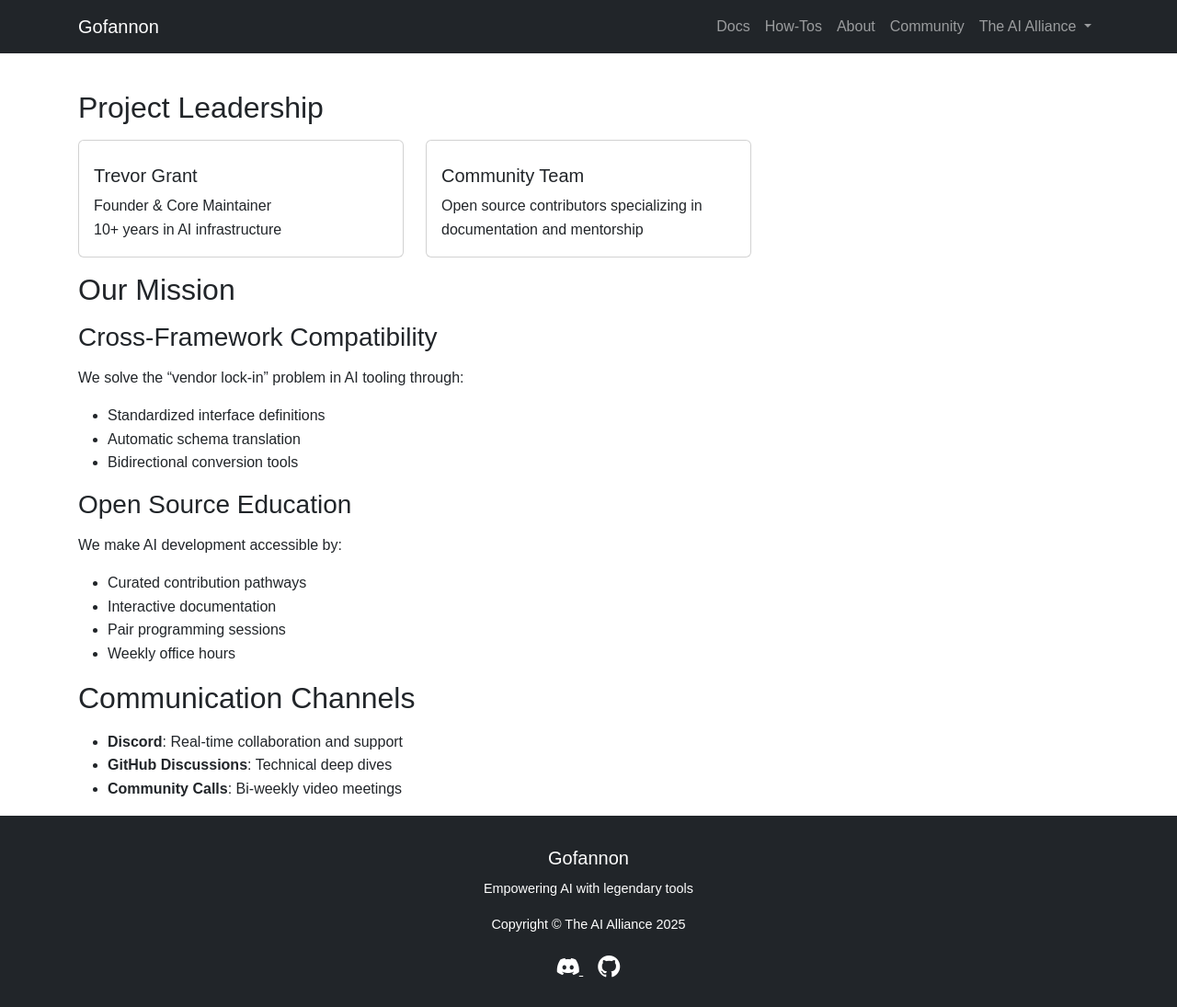
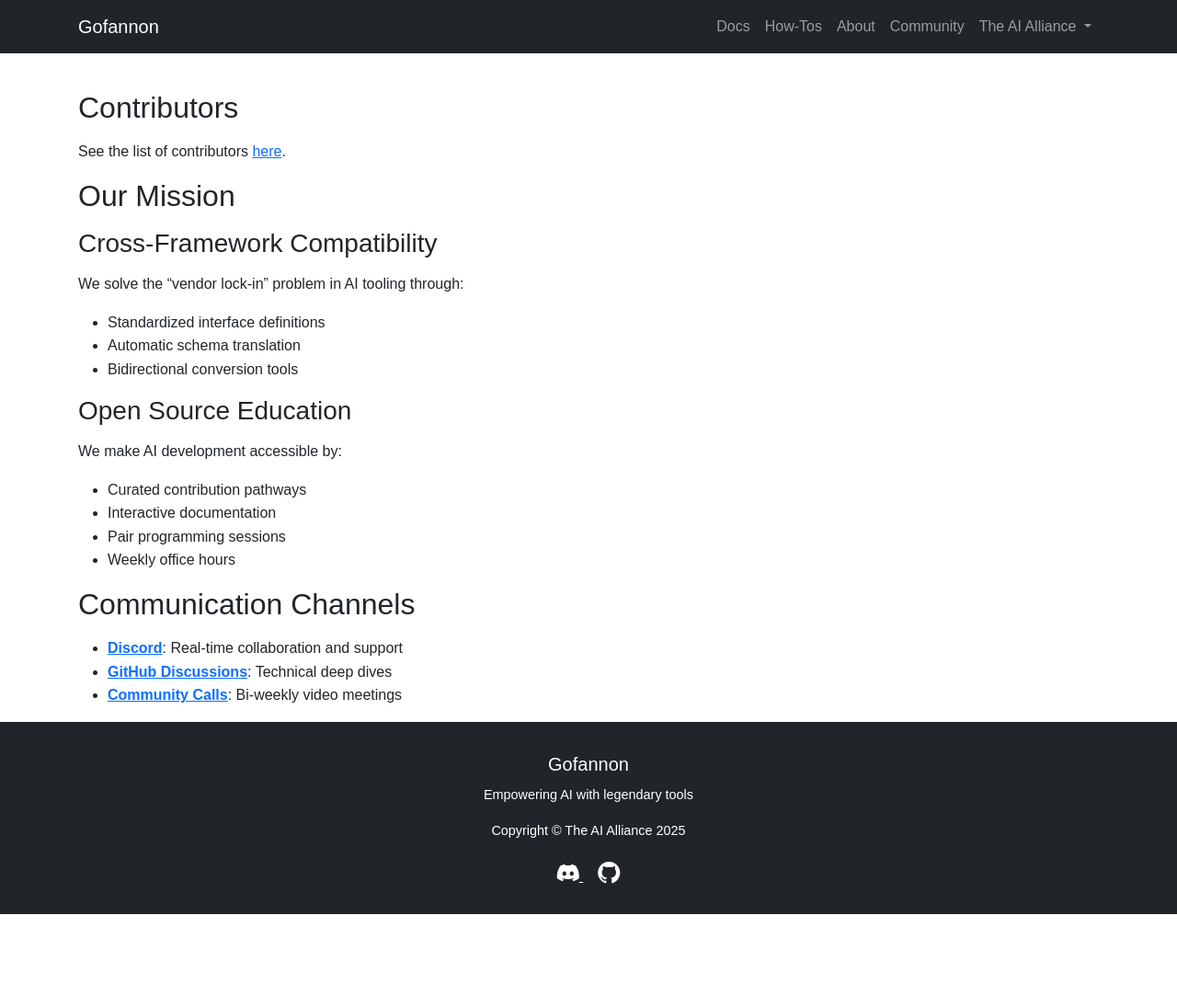
Before and after one commit to vedansh-5/gofannon, a Jekyll site: the page built from website/about.md, in a window 1280 px wide. Shown: the whole page at 92% size. Built offline with Jekyll 4.4.1, drawn with Linux system fonts in a browser that asks for light colours; after the commit the page ends 994 px from its top, so only the background shows below that.

Commit message:
update communication channels
Signed-off-by: rawkintrevo <trevor.d.grant@gmail.com>

```diff
--- a/website/about.md
+++ b/website/about.md
@@ -3,26 +3,9 @@
 title: About
 ---
 
-## Project Leadership
+## Contributors
 
-<div class="row">
-    <div class="col-md-4">
-        <div class="card">
-            <div class="card-body">
-                <h5 class="card-title">Trevor Grant</h5>
-                <p class="card-text">Founder & Core Maintainer<br>10+ years in AI infrastructure</p>
-            </div>
-        </div>
-    </div>
-    <div class="col-md-4">
-        <div class="card">
-            <div class="card-body">
-                <h5 class="card-title">Community Team</h5>
-                <p class="card-text">Open source contributors specializing in documentation and mentorship</p>
-            </div>
-        </div>
-    </div>
-</div>
+See the list of contributors [here](https://github.com/The-AI-Alliance/gofannon/graphs/contributors).
 
 ## Our Mission
 
@@ -40,6 +23,6 @@
 - Weekly office hours
 
 ## Communication Channels
-- **Discord**: Real-time collaboration and support
-- **GitHub Discussions**: Technical deep dives
-- **Community Calls**: Bi-weekly video meetings
+- **[Discord](https://discord.gg/cMFUaGBP)**: Real-time collaboration and support
+- **[GitHub Discussions](https://github.com/The-AI-Alliance/agents-wg/discussions/)**: Technical deep dives
+- **[Community Calls](https://calendar.app.google/c4eKW4zrNiXaue926)**: Bi-weekly video meetings
```
Also changed, not shown: website/community/index.md (+2 -3 lines).
